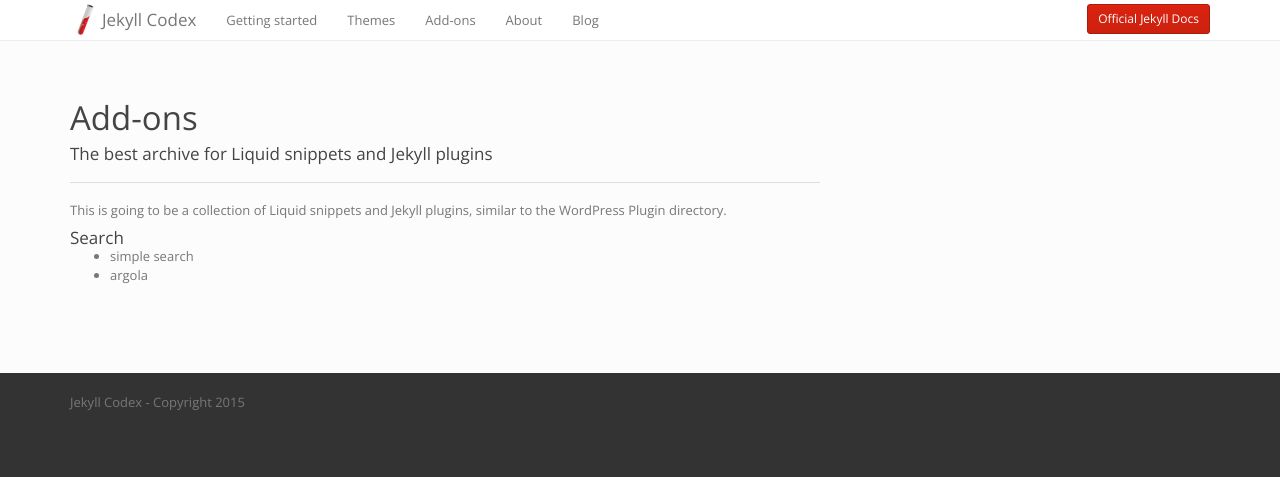
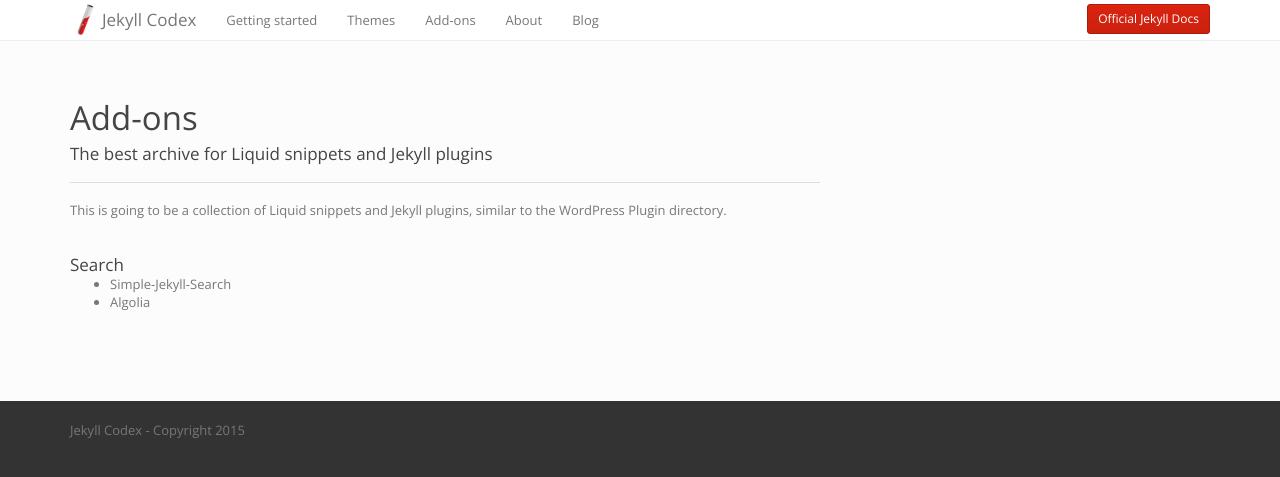
Before and after one commit to jhvanderschee/jekyllcodex, a Jekyll site: the page built from add-ons.md, in a window 1280 px wide. Shown: the top 477 px of the page. Built offline with Jekyll 4.4.1, drawn with Linux system fonts in a browser that asks for light colours; nearby versions of some CDN libraries.

Commit message:
Updated 'add-ons.md' via CloudCannon

```diff
--- a/add-ons.md
+++ b/add-ons.md
@@ -8,6 +8,8 @@
 
 This is going to be a collection of Liquid snippets and Jekyll plugins, similar to the WordPress Plugin directory.
 
+<br />
+
 ### Search
-- simple search
-- argola
+- Simple-Jekyll-Search
+- Algolia
```
